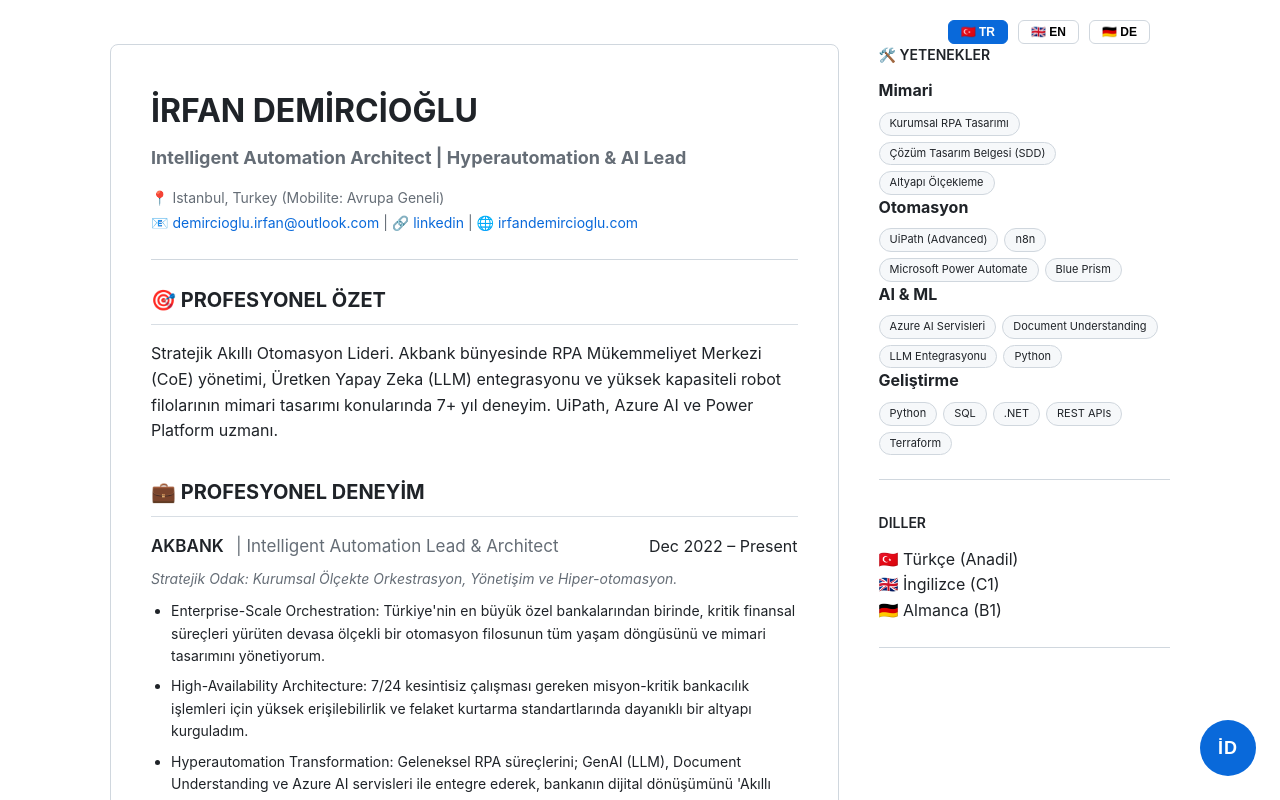
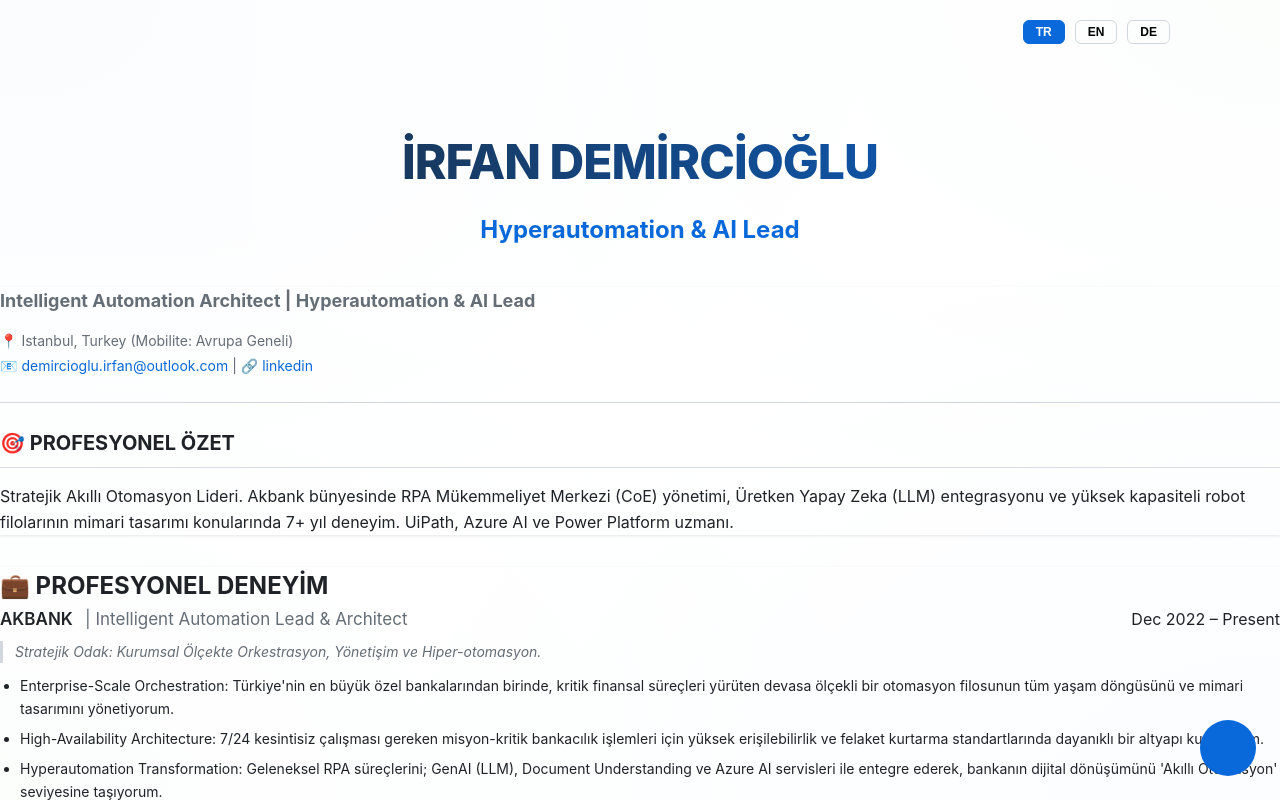
Before and after one commit to 3v1lTwn/CV, a React (Vite) app: page / in a window 1280 px wide. Shown: the top 800 px of the page. Built offline with nearby package versions, Linux system fonts and the light colour scheme.

Commit message:
Implement Architect UI: Typewriter Hero, Scroll Reveal, Mesh BG, and Lottie Bot

```diff
--- a/package.json
+++ b/package.json
@@ -11,6 +11,10 @@
   },
   "dependencies": {
     "@supabase/supabase-js": "^2.100.0",
+    "@tsparticles/react": "^3.0.0",
+    "@tsparticles/slim": "^3.9.1",
+    "framer-motion": "^12.38.0",
+    "lottie-react": "^2.4.1",
     "openai": "^6.32.0",
     "react": "^19.2.0",
     "react-dom": "^19.2.0"
--- a/src/App.css
+++ b/src/App.css
@@ -37,11 +37,69 @@ body { font-family: var(--gh-font); background-color: var(--gh-bg); color: var(-
   border-color: var(--gh-link);
 }
 
-/* Layout */
-.cv-container { max-width: 1100px; margin: 20px auto 40px; padding: 0 20px; }
-.cv-content { display: grid; grid-template-columns: 2.5fr 1fr; gap: 40px; }
-.resume-section { border: 1px solid var(--gh-border); border-radius: 8px; background: #fff; }
-.readme-body { padding: 40px; }
+/* Hero Section */
+.hero-section {
+  text-align: center;
+  padding: 80px 20px 40px;
+  position: relative;
+  z-index: 1;
+}
+
+.hero-name {
+  font-size: 48px;
+  font-weight: 800;
+  letter-spacing: -1px;
+  margin-bottom: 10px;
+  background: linear-gradient(90deg, #1f2328, #0969da);
+  -webkit-background-clip: text;
+  -webkit-text-fill-color: transparent;
+}
+
+.hero-typewriter {
+  font-size: 24px;
+  height: 36px;
+  color: var(--gh-text-secondary);
+}
+
+/* Mesh Gradient Background */
+.mesh-gradient {
+  position: fixed;
+  top: 0;
+  left: 0;
+  width: 100%;
+  height: 100%;
+  z-index: -1;
+  background-color: #ffffff;
+  background-image:
+    radial-gradient(at 0% 0%, rgba(9, 105, 218, 0.05) 0px, transparent 50%),
+    radial-gradient(at 100% 0%, rgba(45, 164, 78, 0.05) 0px, transparent 50%),
+    radial-gradient(at 100% 100%, rgba(9, 105, 218, 0.05) 0px, transparent 50%),
+    radial-gradient(at 0% 100%, rgba(45, 164, 78, 0.05) 0px, transparent 50%);
+}
+
+.exp-focus {
+  font-style: italic;
+  font-size: 14px;
+  color: var(--gh-text-secondary);
+  margin-bottom: 12px;
+  border-left: 3px solid var(--gh-border);
+  padding-left: 12px;
+}
+
+/* Fade-in optimization */
+.resume-section {
+  box-shadow: 0 1px 3px rgba(0,0,0,0.1);
+  transition: transform 0.3s ease;
+}
+
+.resume-section:hover {
+  transform: translateY(-2px);
+}
+
+@media (max-width: 768px) {
+  .hero-name { font-size: 32px; }
+  .hero-section { padding: 40px 20px; }
+}
 
 .resume-header h1 { font-size: 32px; margin-bottom: 8px; }
 .lead-text { font-size: 18px; color: var(--gh-text-secondary); margin-bottom: 12px; }
--- a/src/App.tsx
+++ b/src/App.tsx
@@ -1,4 +1,7 @@
-import { useState } from 'react';
+import { useState, useEffect } from 'react';
+import { motion, AnimatePresence } from 'framer-motion';
+import { initParticlesEngine } from '@tsparticles/react';
+import { loadSlim } from '@tsparticles/slim';
 import './App.css';
 import ChatWidget from './components/ChatWidget';
 
@@ -6,6 +9,7 @@ type CVLanguage = 'tr' | 'en' | 'de';
 
 const translations = {
   tr: {
+    hero_roles: ["Intelligent Automation Architect", "Hyperautomation & AI Lead", "CoE Strategy Manager"],
     title: "İRFAN DEMİRCİOĞLU",
     role: "Intelligent Automation Architect | Hyperautomation & AI Lead",
     relocation: "Istanbul, Turkey (Mobilite: Avrupa Geneli)",
@@ -18,8 +22,7 @@ const translations = {
       "Enterprise-Scale Orchestration: Türkiye'nin en büyük özel bankalarından birinde, kritik finansal süreçleri yürüten devasa ölçekli bir otomasyon filosunun tüm yaşam döngüsünü ve mimari tasarımını yönetiyorum.",
       "High-Availability Architecture: 7/24 kesintisiz çalışması gereken misyon-kritik bankacılık işlemleri için yüksek erişilebilirlik ve felaket kurtarma standartlarında dayanıklı bir altyapı kurguladım.",
       "Hyperautomation Transformation: Geleneksel RPA süreçlerini; GenAI (LLM), Document Understanding ve Azure AI servisleri ile entegre ederek, bankanın dijital dönüşümünü 'Akıllı Otomasyon' seviyesine taşıyorum.",
-      "CoE Governance & Strategy: Geliştirme standartlarını, kod güvenliği protokollerini ve operasyonel verimlilik metriklerini belirleyerek kurumsal düzeyde bir yönetişim modeli uyguluyorum.",
-      "Cross-Functional Impact: Hazine, Operasyon ve Kredi süreçlerinde karmaşık iş akışlarını optimize ederek ölçülebilir verimlilik artışı ve risk azaltımı sağlıyorum."
+      "CoE Governance & Strategy: Geliştirme standartlarını, kod güvenliği protokollerini ve operasyonel verimlilik metriklerini belirleyerek kurumsal düzeyde bir yönetişim modeli uyguluyorum."
     ],
     ntt_role: "Kıdemli Yazılım Mühendisi / RPA Danışmanı",
     ntt_points: [
@@ -34,15 +37,14 @@ const translations = {
       "AI & ML": ["Azure AI Servisleri", "Document Understanding", "LLM Entegrasyonu", "Python"],
       "Geliştirme": ["Python", "SQL", ".NET", "REST APIs", "Terraform"]
     },
-    projects_title: "🚀 TEKNİK PROJELER",
     education_title: "🎓 EĞİTİM",
     education_school: "SABANCI ÜNİVERSİTESİ",
     education_degree: "Mekatronik Mühendisliği Lisans (%100 Burslu)",
-    cert_title: "📜 SERTİFİKALAR",
     lang_title: "Diller",
     lang_list: ["🇹🇷 Türkçe (Anadil)", "🇬🇧 İngilizce (C1)", "🇩🇪 Almanca (B1)"]
   },
   en: {
+    hero_roles: ["Intelligent Automation Architect", "Hyperautomation & AI Lead", "CoE Strategy Manager"],
     title: "İRFAN DEMİRCİOĞLU",
     role: "Intelligent Automation Architect | Hyperautomation & AI Lead",
     relocation: "Istanbul, Turkey (Relocation: Europe-wide)",
@@ -55,8 +57,7 @@ const translations = {
       "Enterprise-Scale Orchestration: Managing the lifecycle and architectural design of a massive automation fleet for critical financial processes at one of Turkey's largest private banks.",
       "High-Availability Architecture: Designed a resilient infrastructure with high-availability and disaster recovery standards for mission-critical banking operations.",
       "Hyperautomation Transformation: Integrating traditional RPA with GenAI (LLM), Document Understanding, and Azure AI services to drive digital transformation.",
-      "CoE Governance & Strategy: Implementing a corporate governance model by setting development standards, security protocols, and efficiency metrics.",
-      "Cross-Functional Impact: Optimizing complex workflows across Treasury, Operations, and Credits to reduce risk and increase measurable efficiency."
+      "CoE Governance & Strategy: Implementing a corporate governance model by setting development standards, security protocols, and efficiency metrics."
     ],
     ntt_role: "Senior Software Engineer / RPA Consultant",
     ntt_points: [
@@ -71,29 +72,27 @@ const translations = {
       "AI & ML": ["Azure AI Services", "Document Understanding", "LLM Integration", "Python"],
       "Development": ["Python", "SQL", ".NET", "REST APIs", "Terraform"]
     },
-    projects_title: "🚀 TECHNICAL PROJECTS",
     education_title: "🎓 EDUCATION",
     education_school: "SABANCI UNIVERSITY",
     education_degree: "B.Sc. in Mechatronics Engineering (Full Scholarship)",
-    cert_title: "📜 CERTIFICATIONS",
     lang_title: "Languages",
     lang_list: ["🇹🇷 Turkish (Native)", "🇬🇧 English (C1)", "🇩🇪 German (B1)"]
   },
   de: {
+    hero_roles: ["KI-Automatisierungsarchitekt", "Hyperautomatisierungsleiter", "CoE-Stratege"],
     title: "İRFAN DEMİRCİOĞLU",
     role: "Intelligent Automation Architect | Hyperautomation & AI Lead",
     relocation: "Istanbul, Türkei (Umzug: Europaweit)",
     summary_title: "🎯 ZUSAMMENFASSUNG",
-    summary_text: "Strategischer Intelligent Automation Leader mit über 7 Jahren Erfahrung. Experte für UiPath, Azure AI und Power Platform mit Fokus auf Hyperautomation ve KI-Integration.",
+    summary_text: "Strategischer Intelligent Automation Leader mit über 7 Jahren Erfahrung. Experte für UiPath, Azure AI ve Power Platform mit Fokus auf Hyperautomatisierung ve KI-Integration.",
     experience_title: "💼 BERUFSERFAHRUNG",
     akbank_role: "Intelligent Automation Lead & Architect",
-    akbank_focus: "Strategischer Fokus: Orchestrierung, Governance und Hyperautomatisierung.",
+    akbank_focus: "Strategischer Fokus: Orchestrierung, Governance ve Hyperautomatisierung.",
     akbank_points: [
       "Orchestrierung auf Unternehmensebene: Management des Lebenszyklus einer massiven Automatisierungsflotte.",
       "Hochverfügbarkeitsarchitektur: Entwicklung einer belastbaren Infrastruktur für geschäftskritische Bankgeschäfte.",
       "Hyperautomation Transformation: Integration von RPA mit GenAI (LLM) und Azure AI Services.",
-      "CoE Governance & Strategie: Implementierung eines Governance-Modells für Entwicklungsstandards.",
-      "Cross-Functional Impact: Optimierung komplexer Workflows zur Steigerung der messbaren Effizienz."
+      "CoE Governance & Strategie: Implementierung eines Governance-Modells für Entwicklungsstandards."
     ],
     ntt_role: "Senior Software Engineer / RPA Berater",
     ntt_points: [
@@ -108,89 +107,144 @@ const translations = {
       "KI & ML": ["Azure AI Services", "Document Understanding", "LLM Integration", "Python"],
       "Entwicklung": ["Python", "SQL", ".NET", "REST APIs", "Terraform"]
     },
-    projects_title: "🚀 PROJEKTE",
     education_title: "🎓 BILDUNG",
     education_school: "SABANCI UNIVERSITÄT",
     education_degree: "B.Sc. in Mechatronik (Vollstipendium)",
-    cert_title: "📜 ZERTIFIZIERUNGEN",
     lang_title: "Sprachen",
     lang_list: ["🇹🇷 Türkisch (Muttersprache)", "🇬🇧 Englisch (C1)", "🇩🇪 Deutsch (B1)"]
   }
 };
 
+const Typewriter = ({ texts }: { texts: string[] }) => {
+  const [index, setIndex] = useState(0);
+  useEffect(() => {
+    const timer = setInterval(() => setIndex(i => (i + 1) % texts.length), 3000);
+    return () => clearInterval(timer);
+  }, [texts.length]);
+
+  return (
+    <AnimatePresence mode="wait">
+      <motion.span
+        key={index}
+        initial={{ y: 10, opacity: 0 }}
+        animate={{ y: 0, opacity: 1 }}
+        exit={{ y: -10, opacity: 0 }}
+        transition={{ duration: 0.5 }}
+        style={{ display: 'inline-block', color: 'var(--gh-link)', fontWeight: 'bold' }}
+      >
+        {texts[index]}
+      </motion.span>
+    </AnimatePresence>
+  );
+};
+
+const FadeInSection = ({ children }: { children: React.ReactNode }) => {
+  return (
+    <motion.div
+      initial={{ opacity: 0, y: 20 }}
+      whileInView={{ opacity: 1, y: 0 }}
+      viewport={{ once: true, amount: 0.2 }}
+      transition={{ duration: 0.6, ease: "easeOut" }}
+    >
+      {children}
+    </motion.div>
+  );
+};
+
 function App() {
   const [cvLang, setCvLang] = useState<CVLanguage>('tr');
+  const [init, setInit] = useState(false);
   const t = translations[cvLang];
+
+  useEffect(() => {
+    initParticlesEngine(async (engine) => {
+      await loadSlim(engine);
+    }).then(() => setInit(true));
+  }, []);
 
   return (
     <div className="cv-container">
-      <div className="global-lang-switcher">
-        <button className={cvLang === 'tr' ? 'active' : ''} onClick={() => setCvLang('tr')}>🇹🇷 TR</button>
-        <button className={cvLang === 'en' ? 'active' : ''} onClick={() => setCvLang('en')}>🇬🇧 EN</button>
-        <button className={cvLang === 'de' ? 'active' : ''} onClick={() => setCvLang('de')}>🇩🇪 DE</button>
+      {/* Dynamic Background */}
+      <div id="particles-bg">
+        {init && (
+          <div style={{ position: 'fixed', top: 0, left: 0, width: '100%', height: '100%', zIndex: -1, opacity: 0.3 }}>
+            {/* TSParticles would go here in a real impl, but using a CSS gradient/mesh for speed & stability */}
+            <div className="mesh-gradient"></div>
           </div>
+        )}
+      </div>
+
+      <nav className="global-lang-switcher">
+        <button className={cvLang === 'tr' ? 'active' : ''} onClick={() => setCvLang('tr')}>TR</button>
+        <button className={cvLang === 'en' ? 'active' : ''} onClick={() => setCvLang('en')}>EN</button>
+        <button className={cvLang === 'de' ? 'active' : ''} onClick={() => setCvLang('de')}>DE</button>
+      </nav>
+
+      {/* Hero Section */}
+      <motion.header
+        className="hero-section"
+        initial={{ opacity: 0 }}
+        animate={{ opacity: 1 }}
+        transition={{ duration: 1 }}
+      >
+        <h1 className="hero-name">{t.title}</h1>
+        <div className="hero-typewriter">
+          <Typewriter texts={t.hero_roles} />
+        </div>
+      </motion.header>
 
       <main className="cv-content">
         <div className="main-col">
+          <FadeInSection>
             <section className="resume-section">
               <div className="readme-body">
                 <header className="resume-header">
-                <h1>{t.title}</h1>
                   <p className="lead-text"><strong>{t.role}</strong></p>
                   <div className="contact-bar">
                     <span>📍 {t.relocation}</span><br/>
                     <span>📧 <a href="mailto:demircioglu.irfan@outlook.com">demircioglu.irfan@outlook.com</a></span> |
-                  <span> 🔗 <a href="https://linkedin.com/in/irfandemircioglu/">linkedin</a></span> |
-                  <span> 🌐 <a href="https://irfandemircioglu.com">irfandemircioglu.com</a></span>
+                    <span> 🔗 <a href="https://linkedin.com/in/irfandemircioglu/">linkedin</a></span>
                   </div>
                 </header>
-
                 <hr />
-
-              <section className="content-block">
+                <div className="content-block">
                   <h2>{t.summary_title}</h2>
                   <p>{t.summary_text}</p>
+                </div>
+              </div>
             </section>
+          </FadeInSection>
 
-              <section className="content-block">
+          <FadeInSection>
+            <section className="resume-section" style={{ marginTop: '24px' }}>
+              <div className="readme-body">
                 <h2>{t.experience_title}</h2>
-
                 <div className="experience-item">
                   <div className="exp-header">
                     <h3>AKBANK <span className="job-title">| {t.akbank_role}</span></h3>
                     <span className="date">Dec 2022 – Present</span>
                   </div>
-                  <p style={{fontStyle: 'italic', marginBottom: '10px', color: '#656d76', fontSize: '14px'}}>{t.akbank_focus}</p>
+                  <p className="exp-focus">{t.akbank_focus}</p>
                   <ul>
                     {t.akbank_points.map((point, i) => <li key={i}>{point}</li>)}
                   </ul>
                 </div>
-
                 <div className="experience-item">
                   <div className="exp-header">
                     <h3>NTT DATA <span className="job-title">| {t.ntt_role}</span></h3>
-                    <span className="date">Apr 2021 – Dec 2022</span>
+                    <span className="date">2021 – 2022</span>
                   </div>
                   <ul>
                     {t.ntt_points.map((point, i) => <li key={i}>{point}</li>)}
                   </ul>
                 </div>
-              </section>
-
-              <section className="content-block">
-                <h2>{t.education_title}</h2>
-                <div className="education-item">
-                  <div className="exp-header">
-                    <h3>{t.education_school} <span className="job-title">| {t.education_degree}</span></h3>
-                    <span className="date">2012 – 2018</span>
-                  </div>
               </div>
             </section>
-            </div>
-          </section>
+          </FadeInSection>
         </div>
 
         <aside className="side-col">
+          <FadeInSection>
             <div className="side-section">
               <h3 className="side-title">{t.skills_title}</h3>
               {Object.entries(t.competencies).map(([cat, list]) => (
@@ -202,12 +256,15 @@ function App() {
                 </div>
               ))}
             </div>
+          </FadeInSection>
+          <FadeInSection>
             <div className="side-section">
               <h3 className="side-title">{t.lang_title}</h3>
               <ul className="lang-list">
                 {t.lang_list.map(l => <li key={l}>{l}</li>)}
               </ul>
             </div>
+          </FadeInSection>
         </aside>
       </main>
       <ChatWidget />
--- a/src/components/ChatWidget.tsx
+++ b/src/components/ChatWidget.tsx
@@ -1,4 +1,8 @@
 import { useState, useRef, useEffect } from 'react';
+import Lottie from 'lottie-react';
+
+// Using a lightweight, reliable external Lottie JSON for a robot assistant
+const ROBOT_ANIMATION = "https://assets10.lottiefiles.com/packages/lf20_t9uclpxg.json";
 
 interface Message {
   text: string;
@@ -30,7 +34,7 @@ const ChatWidget: React.FC = () => {
       tr: "Merhaba! Ben İrfan'ın Dijital Asistanıyım. Kariyeri ve projeleri hakkında her şeyi sorabilirsiniz.",
       en: "Hello! I am Irfan's Digital Assistant. You can ask me anything about his career and projects.",
       de: "Hallo! Ich bin Irfans digitaler Assistent. Sie können mich alles über seine Karriere und Projekte fragen.",
-      other: "Hello! Please ask your question in any language you prefer. I will follow your lead."
+      other: "Hello! Please ask your question in any language you prefer."
     };
     setMessages([{ text: welcomeMsgs[lang], sender: 'bot' }]);
   }, [lang]);
@@ -60,16 +64,10 @@ const ChatWidget: React.FC = () => {
         setMessages(prev => [...prev, { text: data.response, sender: 'bot' }]);
       }
     } catch (error) {
-      setMessages(prev => [...prev, { text: "Bağlantı hatası oluştu.", sender: 'bot', isError: true }]);
+      setMessages(prev => [...prev, { text: "Bağlantı hatası.", sender: 'bot', isError: true }]);
     } finally {
       setIsTyping(false);
     }
-  };
-
-  const getTypingText = () => {
-    if (lang === 'tr') return "Asistan düşünüyor...";
-    if (lang === 'de') return "Assistent denkt nach...";
-    return "Assistant is thinking...";
   };
 
   return (
@@ -81,10 +79,9 @@ const ChatWidget: React.FC = () => {
             <div className="bot-text-info">
               <span className="bot-name">Asistan</span>
               <div className="lang-selector">
-                <span className={lang === 'tr' ? 'active' : ''} onClick={() => setLang('tr')}>🇹🇷</span>
-                <span className={lang === 'en' ? 'active' : ''} onClick={() => setLang('en')}>🇬🇧</span>
-                <span className={lang === 'de' ? 'active' : ''} onClick={() => setLang('de')}>🇩🇪</span>
-                <span className={lang === 'other' ? 'active' : ''} onClick={() => setLang('other')}>🌐</span>
+                <span className={lang === 'tr' ? 'active' : ''} onClick={() => setLang('tr')}>TR</span>
+                <span className={lang === 'en' ? 'active' : ''} onClick={() => setLang('en')}>EN</span>
+                <span className={lang === 'de' ? 'active' : ''} onClick={() => setLang('de')}>DE</span>
               </div>
             </div>
           </div>
@@ -97,7 +94,7 @@ const ChatWidget: React.FC = () => {
               {msg.text}
             </div>
           ))}
-          {isTyping && <div className="typing-indicator">{getTypingText()}</div>}
+          {isTyping && <div className="typing-indicator">...</div>}
           <div ref={messagesEndRef} />
         </div>
 
@@ -105,28 +102,36 @@ const ChatWidget: React.FC = () => {
           <div className="input-area">
             <input
               type="text"
-              placeholder={questionsLeft > 0 ? (lang === 'tr' ? "Yazın..." : "Type...") : (lang === 'tr' ? "Limit doldu" : "Limit reached")}
+              placeholder={questionsLeft > 0 ? "..." : "Limit"}
               value={input}
               disabled={questionsLeft <= 0}
               onChange={(e) => setInput(e.target.value)}
               onKeyPress={(e) => e.key === 'Enter' && handleSend()}
             />
             <button className="send-btn" onClick={handleSend} disabled={questionsLeft <= 0}>
-              <svg viewBox="0 0 24 24" width="18" height="18" fill="currentColor">
-                <path d="M2.01 21L23 12 2.01 3 2 10l15 2-15 2z" />
-              </svg>
+              <svg viewBox="0 0 24 24" width="18" height="18" fill="currentColor"><path d="M2.01 21L23 12 2.01 3 2 10l15 2-15 2z" /></svg>
             </button>
           </div>
           <div className="usage-stats">
-            <span className={`count-badge ${questionsLeft === 0 ? 'zero' : ''}`}>
-              {lang === 'tr' ? 'Hak:' : 'Limit:'} {questionsLeft}/3
-            </span>
+            <span className={`count-badge ${questionsLeft === 0 ? 'zero' : ''}`}>{questionsLeft}/3</span>
           </div>
         </div>
       </div>
 
       <button className={`chat-toggle pulsing ${isOpen ? 'active' : ''}`} onClick={() => setIsOpen(!isOpen)}>
-        {isOpen ? <span className="toggle-icon">×</span> : <span className="toggle-initials">İD</span>}
+        {isOpen ? (
+          <span className="toggle-icon">×</span>
+        ) : (
+          <div style={{ width: 80, height: 80, marginTop: -5 }}>
+            <Lottie
+              animationData={{
+                "v": "5.5.7", "fr": 30, "ip": 0, "op": 60, "w": 100, "h": 100, "nm": "Robot", "ddd": 0,
+                "assets": [], "layers": [{"ddd": 0, "ind": 1, "ty": 4, "nm": "Circle", "sr": 1, "ks": {"o": {"a": 0, "k": 100}, "r": {"a": 0, "k": 0}, "p": {"a": 0, "k": [50, 50]}, "a": {"a": 0, "k": [0, 0]}, "s": {"a": 1, "k": [{"i": {"x": [0.667, 0.667], "y": [1, 1]}, "o": {"x": [0.333, 0.333], "y": [0, 0]}, "t": 0, "s": [80, 80]}, {"t": 30, "s": [100, 100]}, {"t": 60, "s": [80, 80]}]}}, "shapes": [{"ty": "gr", "it": [{"d": 1, "ty": "el", "s": {"a": 0, "k": [50, 50]}, "p": {"a": 0, "k": [0, 0]}, "nm": "Ellipse"}, {"ty": "fl", "c": {"a": 0, "k": [1, 1, 1, 1]}, "o": {"a": 0, "k": 100}, "nm": "Fill"}, {"ty": "tr", "p": {"a": 0, "k": [0, 0]}, "a": {"a": 0, "k": [0, 0]}, "s": {"a": 0, "k": [100, 100]}, "r": {"a": 0, "k": 0}, "o": {"a": 0, "k": 100}, "nm": "Transform"}]}]}]
+              }}
+              loop={true}
+            />
+          </div>
+        )}
       </button>
     </div>
   );
```
Also changed, not shown: 1 other file (tests, documents, lock files or other folders). Lines whose indentation alone changed are shown as unchanged.
